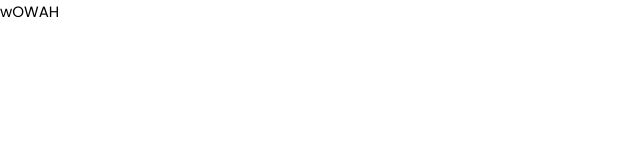
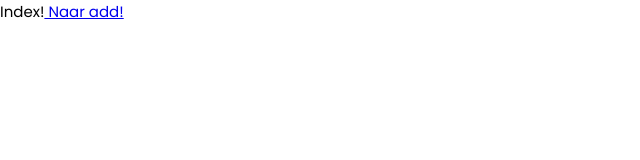
Before and after one commit to MariusHendriks/sigaar-pagebuilder-prototype-1, a React (Create React App) app: page / in a window 1280 px wide. Shown: the top 160 px of the page, without its empty margins (0-640 px from the left). Built offline with nearby package versions, Linux system fonts and the light colour scheme.

Commit message:
:bug: attempt to fix routes

```diff
--- a/src/components/App/App.tsx
+++ b/src/components/App/App.tsx
@@ -1,5 +1,5 @@
 import React from "react";
-import { Switch, Route, Redirect } from "react-router-dom";
+import { Switch, Route, Redirect, Link } from "react-router-dom";
 import Add from "../add/index";
 import "../assets/style.css";
 function App() {
@@ -8,7 +8,8 @@
       {/* TO:DO nav */}
       <Switch>
         <Route exact path="/">
-          wOWAH
+          Index!
+          <Link to="/add"> Naar add! </Link>
         </Route>
         <Route exact path="/add">
           <Add />
--- a/src/components/add/addForm.tsx
+++ b/src/components/add/addForm.tsx
@@ -224,7 +224,9 @@
               <ButtonBack onClick={() => setTabIndex(tabIndex - 1)}>
                 Vorige
               </ButtonBack>
-            ) : null}
+            ) : (
+              <div></div>
+            )}
 
             <ButtonNext onClick={() => setTabIndex(tabIndex + 1)}>
               Volgende
```
